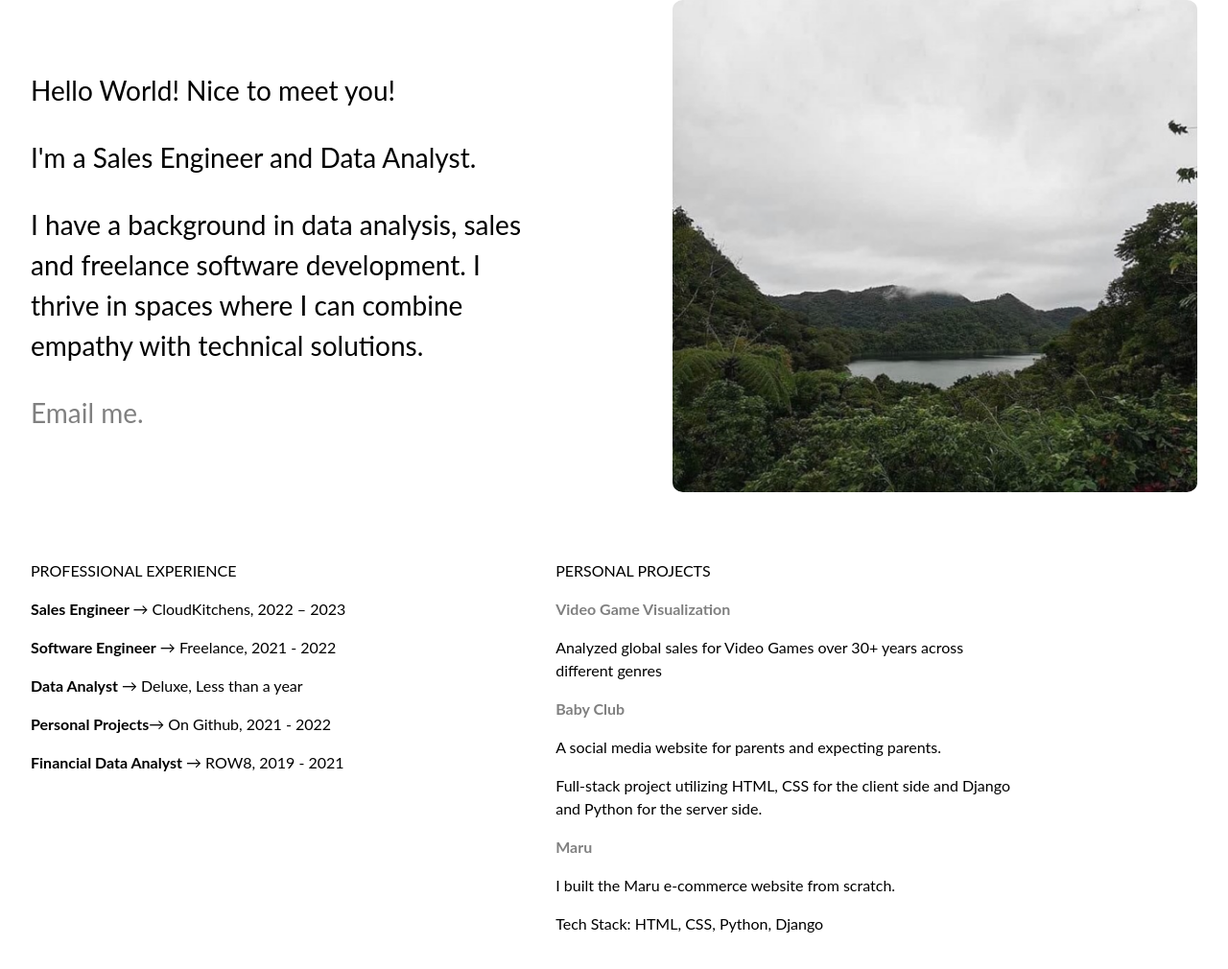
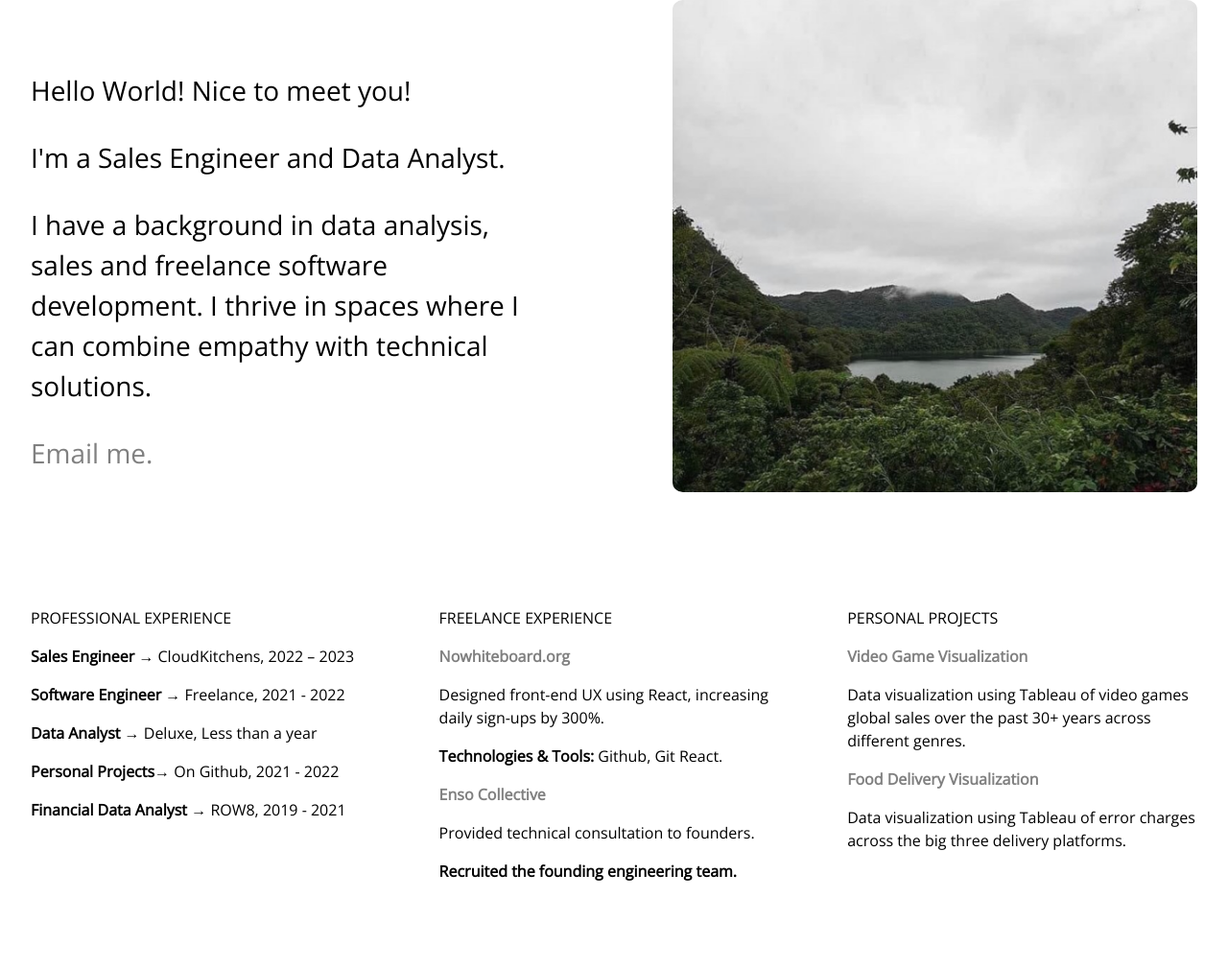
Before and after one commit to msibala/miasibala.github.io, a plain HTML site: page index.html in a window 1280 px wide. Shown: the part 128-1138 px from the top of the page at 96% size. After the commit the page ends 1096 px from the top, so only its background shows below. Drawn offline with nearby package versions, Linux system fonts and the light colour scheme.

Commit message:
Add files via upload

```diff
--- a/index.html
+++ b/index.html
@@ -1,8 +1,5 @@
 <!DOCTYPE html>
 <head>
-    <link rel="preconnect" href="https://fonts.googleapis.com">
-    <link rel="preconnect" href="https://fonts.gstatic.com" crossorigin>
-    <link href="https://fonts.googleapis.com/css2?family=Montserrat:ital,wght@0,100..900;1,100..900&display=swap" rel="stylesheet">
 <link rel="stylesheet" href="main.css" type="text/css" />
 <title>Mia Sibala</title>
 </head>
@@ -29,22 +26,28 @@
     <div class="experience">
         <div class="work">
             <p>PROFESSIONAL EXPERIENCE</p>
-                <p><b>Sales Engineer </b>→ CloudKitchens, 2022 – 2023</p>
-                <p><b>Software Engineer</b> → Freelance, 2021 - 2022</p>
-                <p><b>Data Analyst</b> → Deluxe, Less than a year</p>
-                <p><b>Personal Projects</b>→ On Github, 2021 - 2022</p>
-                <p><b>Financial Data Analyst</b> → ROW8, 2019 - 2021</p>
+            <p><b>Sales Engineer </b>→ CloudKitchens, 2022 – 2023</p>
+            <p><b>Software Engineer</b> → Freelance, 2021 - 2022</p>
+            <p><b>Data Analyst</b> → Deluxe, Less than a year</p>
+            <p><b>Personal Projects</b>→ On Github, 2021 - 2022</p>
+            <p><b>Financial Data Analyst</b> → ROW8, 2019 - 2021</p>
         </div>
-        <div class="projects">
+        <div class="work">
+            <p>FREELANCE EXPERIENCE</p>
+            <p><b><a href="https://www.nowhiteboard.org/">Nowhiteboard.org</a></b></p>
+            <p>Designed front-end UX using React, increasing daily sign-ups by 300%.
+            <p><b>Technologies & Tools:</b> Github, Git React.</p>
+            </p>
+            <p><b><a href="https://ensocollective.xyz/">Enso Collective</a></b></p>
+            <p>Provided technical consultation to founders.</p>
+            <p><b>Recruited the founding engineering team.</b></p>
+        </div>
+        <div class="work">
             <p>PERSONAL PROJECTS</p>
             <p><b><a href="https://public.tableau.com/app/profile/mia.sibala/viz/VideoGameVisualization_16661267367600/Dashboard1">Video Game Visualization</a></b></p>
-            <p>Analyzed global sales for Video Games over 30+ years across different genres</p>
-            <p><b><a href="https://github.com/msibala/baby_club">Baby Club</a></b></p>
-            <p> A social media website for parents and expecting parents.  </p>
-            <p> Full-stack project utilizing HTML, CSS for the client side and Django and Python for the server side. </p>
-            <p><b><a href="https://github.com/msibala/maru">Maru</a></b></p>
-            <p> I built the Maru e-commerce website from scratch. </p>
-            <p>Tech Stack: HTML, CSS, Python, Django</p>
+            <p>Data visualization using Tableau of video games global sales over the past 30+ years across different genres.</p>
+            <p><b><a href="https://public.tableau.com/app/profile/mia.sibala/viz/ZebraSampleData/ErrorChangesDashboard_1">Food Delivery Visualization</a></b></p>
+            <p>Data visualization using Tableau of error charges across the big three delivery platforms. </p>
         </div>
     </div>
 </body>
--- a/main.css
+++ b/main.css
@@ -1,5 +1,7 @@
+@import url('https://fonts.googleapis.com/css2?family=Open+Sans&display=swap');
+
 body {
-    font-family: "Lato", sans-serif;
+    font-family: "Open Sans", sans-serif;
     font-weight: 400;
     font-style: normal;
     font-size: 16px;
@@ -27,9 +29,12 @@ img {
 .links {
     font-size: 1.5em;
     color:#d4cece;
-    display: inline-block;
+    display: flex;
     padding: 0px 15px;
-    word-wrap: inherit;
+    width: 26%;
+    justify-content: space-between;
+
+
 }
 
 a {
@@ -55,14 +60,32 @@ a {
 
 .experience {
     display: flex;
-    justify-content: left;
+    justify-content: space-between;
     margin-top: 2em;
 }
 
 .work {
-    width:45%;
+    margin-top: 4%;
+    width:30%;
 }
+@media screen and (orientation:portrait) {
+    body{
+        font-size: 24px;
+    }
 
-.projects {
-    width:40%;
+    .intro{
+        flex-direction: column;
+    }
+    .experience{
+        flex-direction: column;
+    }
+    .bio {
+        width:90%;
+    }
+    .coverphoto {
+        width:90%;
+    }
+    .work {
+        width:90%;
+    }
 }
```
